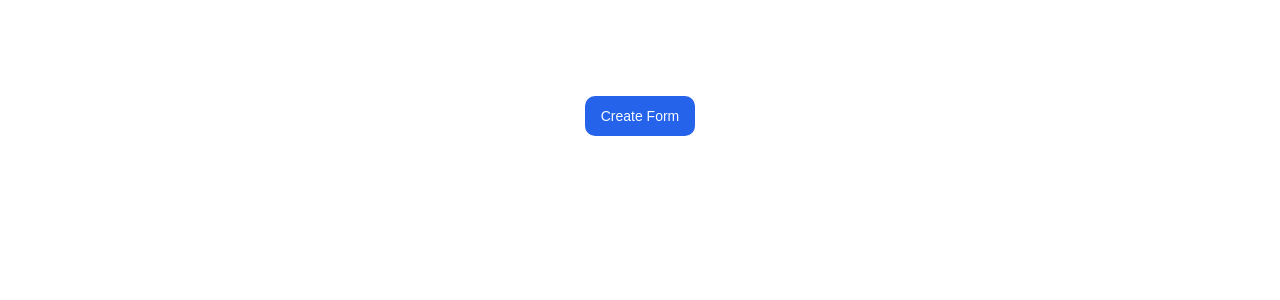
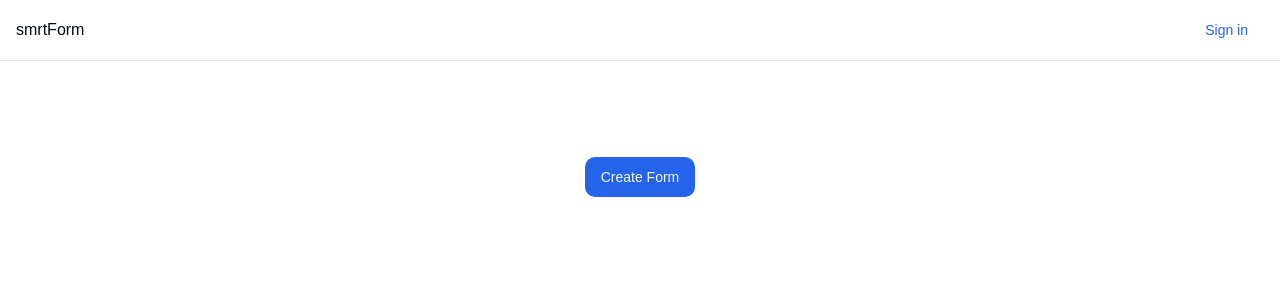
Before and after one commit to ejifeanyi/SmrtForm, a Next.js app in the folder smrtform/: page / in a window 1280 px wide. Shown: the top 300 px of the page. Built offline with nearby package versions, Linux system fonts and the light colour scheme; no server answers.

Commit message:
added authentication with google

```diff
--- a/smrtform/next.config.ts
+++ b/smrtform/next.config.ts
@@ -2,8 +2,15 @@ import type { NextConfig } from "next";
 
 const nextConfig: NextConfig = {
 	/* config options here */
-	env: {
-		OPENAI_API_KEY: process.env.OPENAI_API_KEY,
+	images: {
+		remotePatterns: [
+			{
+				protocol: "https",
+				hostname: "lh3.googleusercontent.com",
+				port: "",
+				pathname: "/a/**",
+			},
+		],
 	},
 };
 
--- a/smrtform/package.json
+++ b/smrtform/package.json
@@ -17,8 +17,9 @@
     "clsx": "^2.1.1",
     "lucide-react": "^0.454.0",
     "next": "15.0.2",
-    "react": "19.0.0-rc-02c0e824-20241028",
-    "react-dom": "19.0.0-rc-02c0e824-20241028",
+    "next-auth": "^4.24.10",
+    "react": "^18.3.1",
+    "react-dom": "^18.3.1",
     "react-hook-form": "^7.53.1",
     "tailwind-merge": "^2.5.4",
     "tailwindcss-animate": "^1.0.7",
--- /dev/null
+++ b/smrtform/src/app/SessionProviderWrapper.tsx
@@ -0,0 +1,10 @@
+"use client";
+import { SessionProvider } from "next-auth/react";
+
+export default function SessionProviderWrapper({
+	children,
+}: {
+	children: React.ReactNode;
+}) {
+	return <SessionProvider>{children}</SessionProvider>;
+}
--- a/smrtform/src/app/actions/generateForm.ts
+++ b/smrtform/src/app/actions/generateForm.ts
@@ -1,6 +1,5 @@
 "use server";
 
-import { Description } from "@radix-ui/react-dialog";
 import { revalidatePath } from "next/cache";
 import { z } from "zod";
 
--- /dev/null
+++ b/smrtform/src/app/api/auth/[...nextauth]/route.ts
@@ -0,0 +1,37 @@
+import NextAuth, { NextAuthOptions } from "next-auth";
+import GoogleProvider from "next-auth/providers/google";
+import { DefaultSession } from "next-auth";
+
+declare module "next-auth" {
+	interface Session extends DefaultSession {
+		user: {
+			id: string;
+		} & DefaultSession["user"];
+	}
+}
+
+export const authOptions: NextAuthOptions = {
+	providers: [
+		GoogleProvider({
+			clientId: process.env.GOOGLE_CLIENT_ID!,
+			clientSecret: process.env.GOOGLE_CLIENT_SECRET!,
+		}),
+	],
+	callbacks: {
+		session({ session, token }) {
+			if (session.user) {
+				session.user.id = token.sub!;
+			}
+			return session;
+		},
+	},
+	secret: process.env.NEXTAUTH_SECRET,
+	pages: {
+		signIn: "/auth/signin",
+		signOut: "/auth/signout",
+		error: "/auth/error",
+	},
+};
+
+const handler = NextAuth(authOptions);
+export { handler as GET, handler as POST };
--- a/smrtform/src/app/layout.tsx
+++ b/smrtform/src/app/layout.tsx
@@ -1,6 +1,7 @@
 import type { Metadata } from "next";
 import localFont from "next/font/local";
 import "./globals.css";
+import SessionProviderWrapper from "./SessionProviderWrapper";
 
 const geistSans = localFont({
   src: "./fonts/GeistVF.woff",
@@ -28,7 +29,7 @@ export default function RootLayout({
 			<body
 				className={`${geistSans.variable} ${geistMono.variable} antialiased`}
 			>
-        {children}
+				<SessionProviderWrapper>{children}</SessionProviderWrapper>
 			</body>
 		</html>
 	);
--- a/smrtform/src/app/page.tsx
+++ b/smrtform/src/app/page.tsx
@@ -1,10 +1,14 @@
 import { Button } from "@/components/ui/button";
 import FormGenerator from "./form-generator";
+import Header from "@/components/ui/header";
 
 export default function Home() {
 	return (
-		<div className="flex min-h-screen flex-col items-center justify-between p-24">
-			<FormGenerator />
-		</div>
+		<>
+			<Header />
+			<div className="flex min-h-screen flex-col items-center justify-between p-24">
+				<FormGenerator />
+			</div>
+		</>
 	);
 }
--- /dev/null
+++ b/smrtform/src/components/ui/header.tsx
@@ -0,0 +1,50 @@
+"use client";
+
+import React from "react";
+import { signIn, signOut, useSession } from "next-auth/react";
+import { Button } from "./button";
+import Link from "next/link";
+import Image from "next/image";
+
+const Header = () => {
+	const { data: session, status } = useSession();
+
+	if (status === "loading") {
+		return <div>Loading...</div>;
+	}
+
+	console.log("session", session);
+
+	return (
+		<header className="border-b">
+			<nav className="bg-white border-gray-200 px-4 py-2.5">
+				<div className="flex flex-wrap justify-between items-center mx-auto max-w-screen-xl">
+					<h1>smrtForm</h1>
+					{session?.user ? (
+						<div className="flex items-center gap-4">
+							{session.user.image && (
+								<Image
+									src={session.user.image}
+									alt={session.user.name || "User"}
+									width={32}
+									height={32}
+									className="rounded-full"
+								/>
+							)}
+							<Button onClick={() => signOut()}>Sign out</Button>
+						</div>
+					) : (
+						<Button
+							onClick={() => signIn("google")}
+							variant="link"
+						>
+							Sign in
+						</Button>
+					)}
+				</div>
+			</nav>
+		</header>
+	);
+};
+
+export default Header;
```
Also changed, not shown: 1 other file (tests, documents, lock files or other folders). Lines whose indentation alone changed are shown as unchanged.
